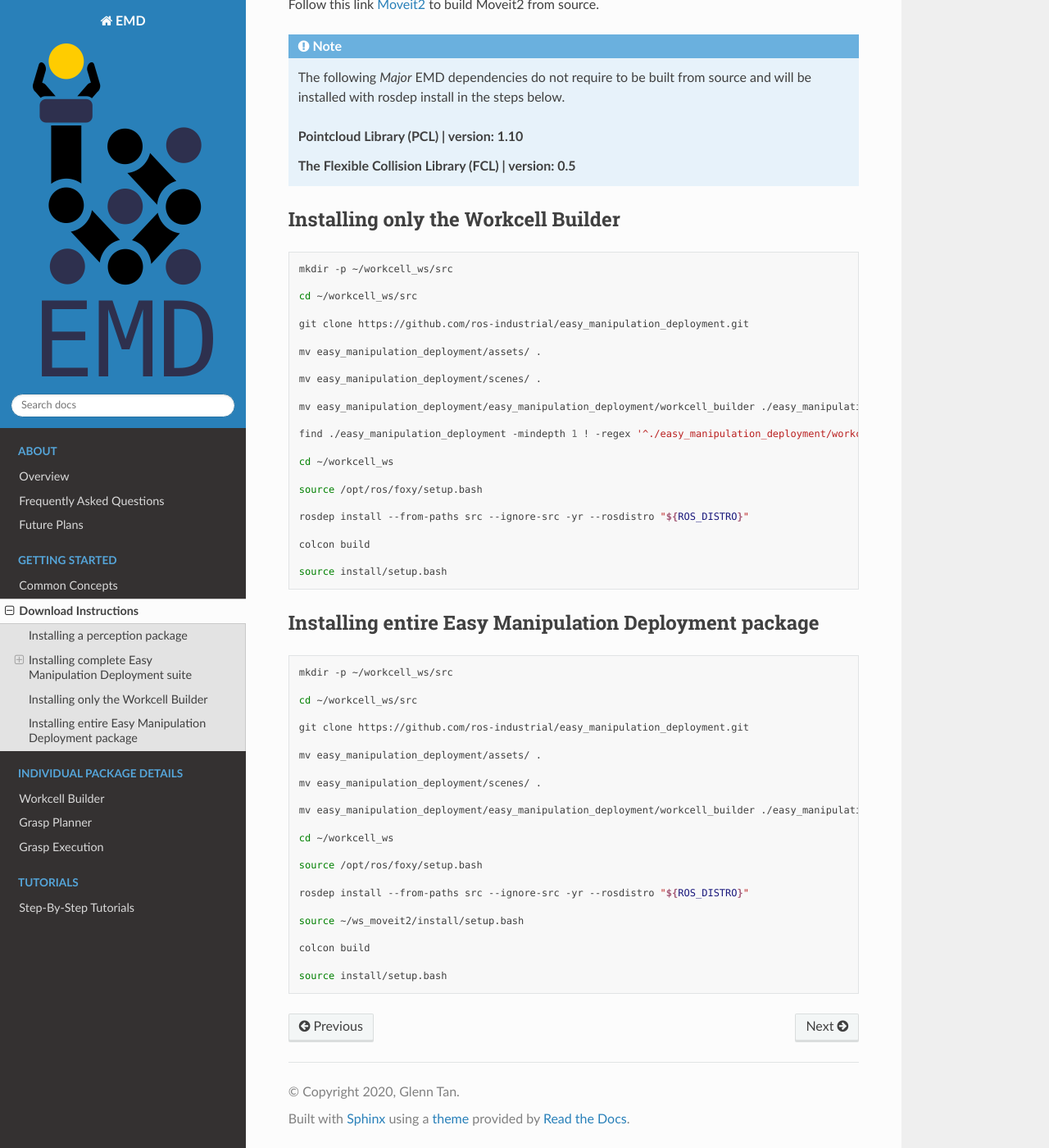
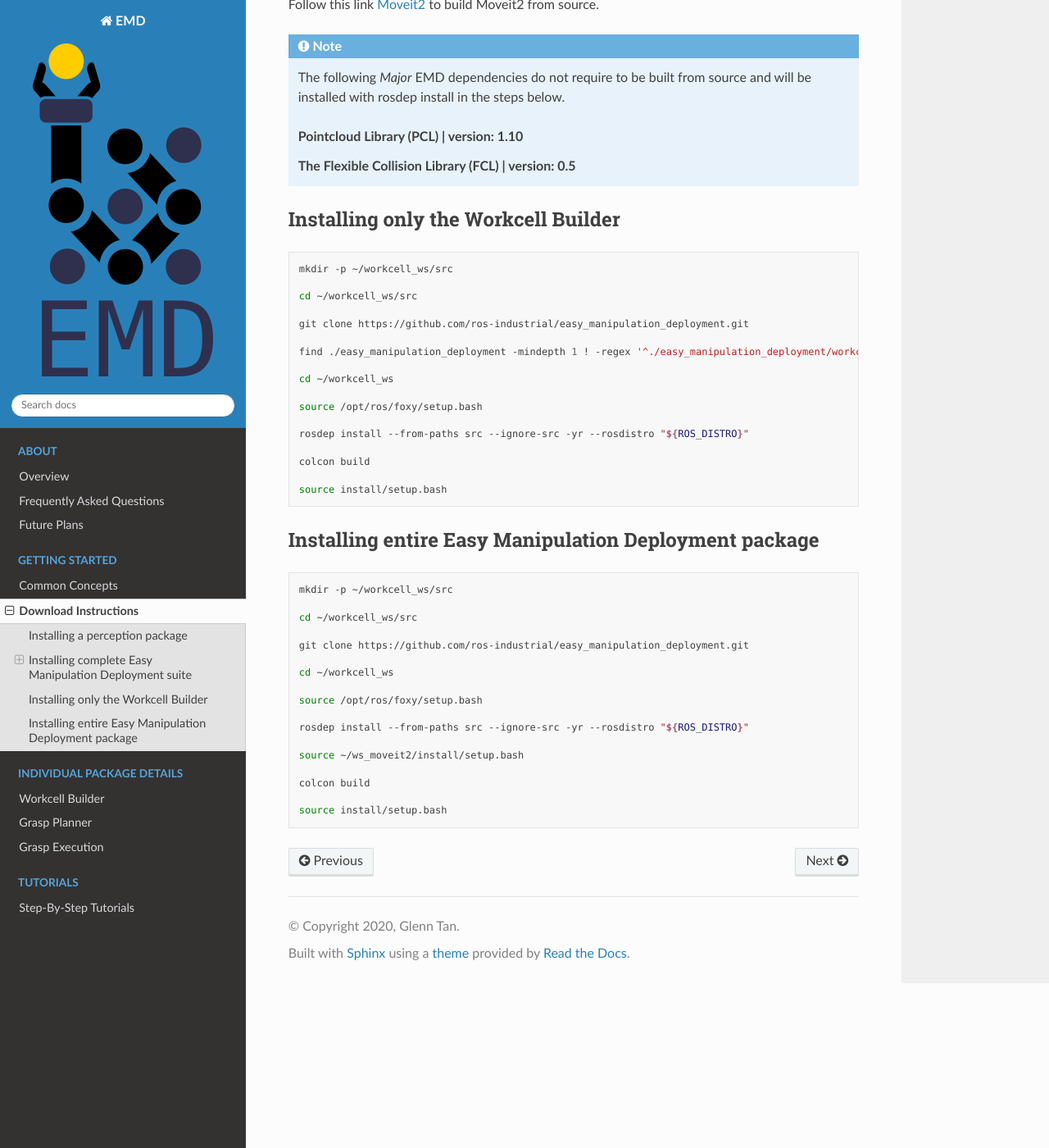
Before and after one commit to tanjpg/emd_docs, a Sphinx documentation site: the page built from docs/sphinx/source/getting_started/download_instructions.rst, in a window 1280 px wide and 1400 px high, scrolled down 974 px. Shown: the whole window at 82% size. Built offline with Sphinx 7.4.7 and the Read the Docs theme 2.0.0, drawn with Linux system fonts in a browser that asks for light colours.

Commit message:
Improve: Remove unnecessary operation
Signed-off-by: Isaac Saito <130s@2000.jukuin.keio.ac.jp>

```diff
--- a/docs/sphinx/source/getting_started/download_instructions.rst
+++ b/docs/sphinx/source/getting_started/download_instructions.rst
@@ -60,12 +60,6 @@ Installing only the Workcell Builder
 
    git clone https://github.com/ros-industrial/easy_manipulation_deployment.git
 
-   mv easy_manipulation_deployment/assets/ .
-
-   mv easy_manipulation_deployment/scenes/ .
-
-   mv easy_manipulation_deployment/easy_manipulation_deployment/workcell_builder ./easy_manipulation_deployment
-
    find ./easy_manipulation_deployment -mindepth 1 ! -regex '^./easy_manipulation_deployment/workcell_builder\(/.*\)?' -delete
 
    cd ~/workcell_ws
@@ -89,12 +83,6 @@ Installing entire Easy Manipulation Deployment package
 
    git clone https://github.com/ros-industrial/easy_manipulation_deployment.git
 
-   mv easy_manipulation_deployment/assets/ .
-
-   mv easy_manipulation_deployment/scenes/ .
-
-   mv easy_manipulation_deployment/easy_manipulation_deployment/workcell_builder ./easy_manipulation_deployment
-
    cd ~/workcell_ws
 
    source /opt/ros/foxy/setup.bash
```
